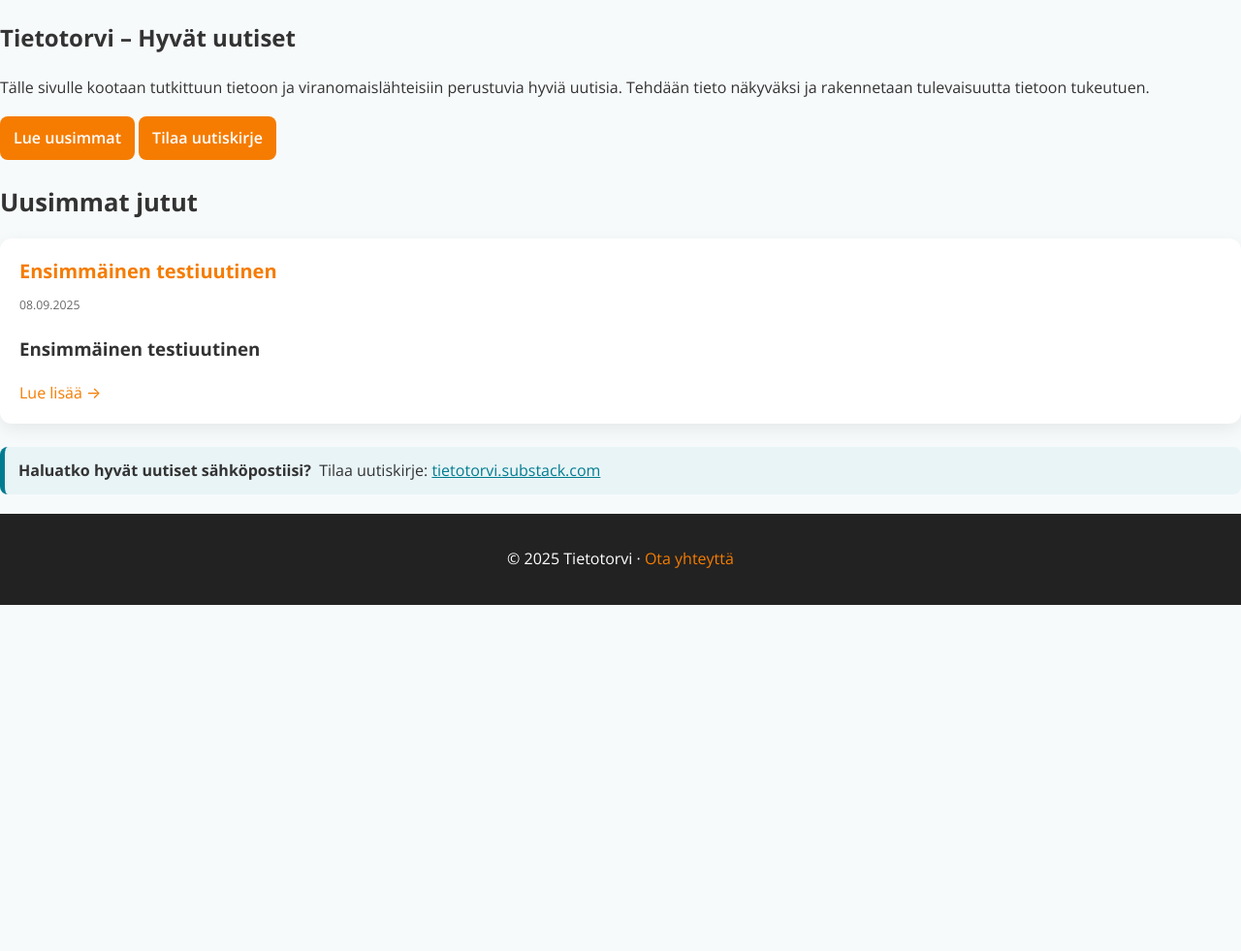
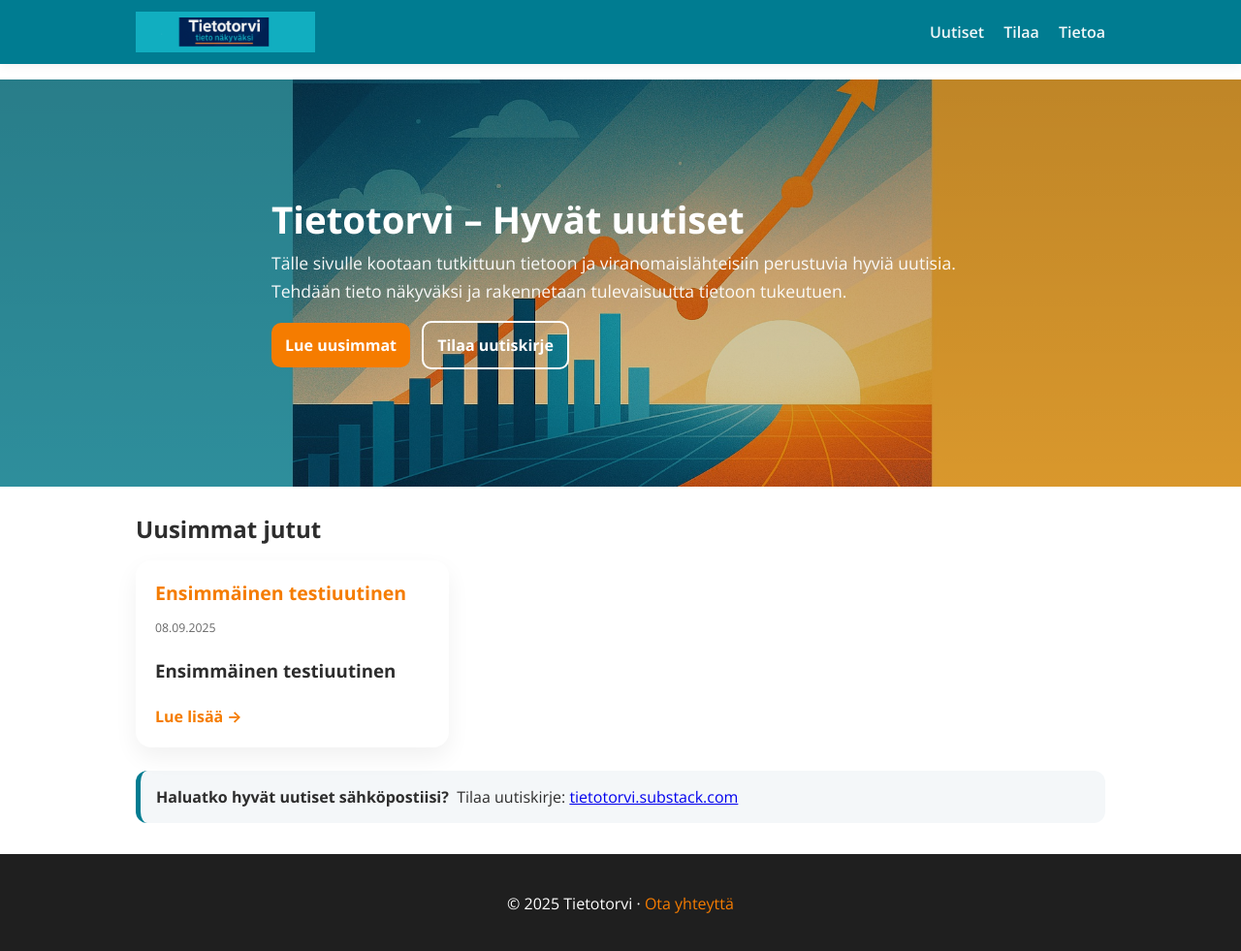
Before and after one commit to JarkkoKV/tietotorvi-site, a Jekyll site: the page built from index.md, in a window 1280 px wide and 984 px high. Shown: the top 981 px of the window at 97% size. Built offline with Jekyll 4.4.1, drawn with Linux system fonts in a browser that asks for light colours.

Commit message:
Tyylit laajennettu Update style.css

```diff
--- a/assets/style.css
+++ b/assets/style.css
@@ -2,10 +2,11 @@
 :root{
   --brand-turquoise:#007c91;
   --brand-orange:#f57c00;
-  --text:#333333;
-  --bg:#f7fafb;           /* hyvin vaalea turkoosi/harmaa */
+  --text:#2d2d2d;
+  --bg:#ffffff;
   --card:#ffffff;
-  --footer:#222222;
+  --muted:#f4f7f9;
+  --footer:#1f1f1f;
 }
 
 html,body{
@@ -13,110 +14,106 @@ html,body{
   background:var(--bg);
   color:var(--text);
   font-family:"Open Sans",-apple-system,BlinkMacSystemFont,"Segoe UI",Arial,Helvetica,sans-serif;
-  line-height:1.6;
+  line-height:1.65;
 }
 
-/* ====== Yläpalkki ====== */
-header{
+.wrap{ max-width:1000px; margin:0 auto; padding:0 16px; }
+
+/* ====== Header ====== */
+.site-header{
+  position: sticky; top:0;
   background:var(--brand-turquoise);
   color:#fff;
-  padding:28px 16px;
-  text-align:center;
+  z-index:10;
+  box-shadow:0 2px 10px rgba(0,0,0,.06);
 }
-header .container{
-  max-width:980px; margin:0 auto;
+.header-inner{
+  display:flex; align-items:center; justify-content:space-between;
+  padding:12px 0;
 }
-header h1{
-  margin:0 0 6px 0;
-  font-size:2.2rem;
+.brand img{ height:42px; width:auto; display:block; }
+.site-nav a{
+  color:#fff; text-decoration:none; font-weight:600; margin-left:16px;
+  opacity:.95;
+}
+.site-nav a:hover{ opacity:1; text-decoration:underline; }
+
+/* ====== Hero (taustakuva + overlay) ====== */
+.hero{
+  position:relative;
+  min-height: 360px;
+  background:
+    linear-gradient( to bottom, rgba(0,0,0,.25), rgba(0,0,0,.15) ),
+    url('/assets/img/hero-bg.jpg') center/cover no-repeat;
+  color:#fff;
+  display:flex; align-items:center;
+}
+.hero_content{ max-width: 720px; padding: 48px 0; }
+.hero h1{ margin:0 0 8px 0; font-size:2.4rem; line-height:1.2; }
+.hero p{ margin:0 0 16px 0; font-size:1.1rem; opacity:.95; }
+.hero_cta .btn{ margin-right:8px; }
+
+/* ====== Buttons ====== */
+.btn{
+  display:inline-block;
+  padding:10px 14px;
+  border-radius:10px;
+  background:var(--brand-orange);
+  color:#fff !important;
+  text-decoration:none;
   font-weight:700;
+  transition: transform .05s ease, filter .2s ease;
 }
-header p{
-  margin:0;
-  font-size:1.05rem;
-  opacity:0.95;
-}
-header a{ color:#fff; text-decoration:underline; }
-
-/* ====== Sivun runko ====== */
-.main{
-  max-width:980px;
-  margin:24px auto;
-  padding:0 16px 24px;
+.btn:hover{ filter:brightness(1.05); transform: translateY(-1px); }
+.btn-ghost{
+  background:transparent; border:2px solid #fff; color:#fff !important;
 }
 
-/* Otsikot */
-h2.section-title{
-  font-size:1.6rem;
-  margin:24px 0 12px;
+/* ====== Otsikot ====== */
+.section-title{ font-size:1.5rem; margin:8px 0 12px; }
+
+/* ====== Post grid & kortit ====== */
+.post-grid{
+  display:grid; grid-template-columns: repeat(12,1fr); gap:16px;
 }
-
-/* ====== Uutiskortit ====== */
 .article-card{
+  grid-column: span 12;
   background:var(--card);
-  border-radius:12px;
-  box-shadow:0 6px 18px rgba(0,0,0,0.07);
+  border-radius:16px;
+  box-shadow:0 10px 24px rgba(0,0,0,0.06);
   padding:18px 20px;
-  margin:16px 0;
 }
 .article-card h3{
   margin:0 0 6px 0;
-  font-size:1.25rem;
+  font-size:1.22rem;
   color:var(--brand-turquoise);
 }
-.article-meta{
-  font-size:.92rem;
-  color:#666;
-  margin-bottom:8px;
+.article-meta{ font-size:.92rem; color:#666; margin-bottom:8px; }
+.article-card a{ color:var(--brand-orange); text-decoration:none; }
+.article-card a:hover{ text-decoration:underline; }
+.readmore{ font-weight:700; }
+
+/* ====== Info-boksi ====== */
+.info{
+  background:var(--muted);
+  border-left:5px solid var(--brand-turquoise);
+  padding:14px 16px;
+  border-radius:12px;
 }
-.article-card a{
-  color:var(--brand-orange);
-  text-decoration:none;
+
+/* ====== Main & Footer ====== */
+.site-main{ padding: 16px 0 32px; }
+.site-footer{
+  background:var(--footer); color:#fff; text-align:center; padding:22px 0;
 }
-.article-card a:hover{ text-decoration:underline; }
+.site-footer a{ color:var(--brand-orange); text-decoration:none; }
+.site-footer a:hover{ text-decoration:underline; }
 
-/* ====== Painikkeet ja linkit ====== */
-.btn{
-  display:inline-block;
-  padding:10px 14px;
-  border-radius:8px;
-  background:var(--brand-orange);
-  color:#fff !important;
-  text-decoration:none;
-  font-weight:600;
+/* ====== Respo ====== */
+@media (min-width:680px){
+  .hero{ min-height: 420px; }
+  .post-grid .article-card{ grid-column: span 6; }
 }
-.btn:hover{ filter:brightness(1.05); }
-
-/* ====== Info-boksi (tilaus/telegram) ====== */
-.info{
-  background:#e9f4f6;
-  border-left:5px solid var(--brand-turquoise);
-  padding:12px 14px;
-  border-radius:8px;
-  margin:12px 0 20px;
+@media (min-width:1024px){
+  .post-grid .article-card{ grid-column: span 4; }
 }
-.info a{ color:var(--brand-turquoise); }
-
-/* ====== Footer ====== */
-footer{
-  background:var(--footer);
-  color:#fff;
-  text-align:center;
-  padding:18px 12px;
-}
-footer a{
-  color:var(--brand-orange);
-  text-decoration:none;
-}
-footer a:hover{ text-decoration:underline; }
-
-/* Pienet ruudut */
-@media (max-width:640px){
-  header h1{ font-size:1.7rem; }
-}
-/* Piilotetaan GitHub Pages -teeman header (Cayman / Minimal) */
-.page-header,
-.site-header,
-header.project-header {
-  display: none !important;
-}
```
